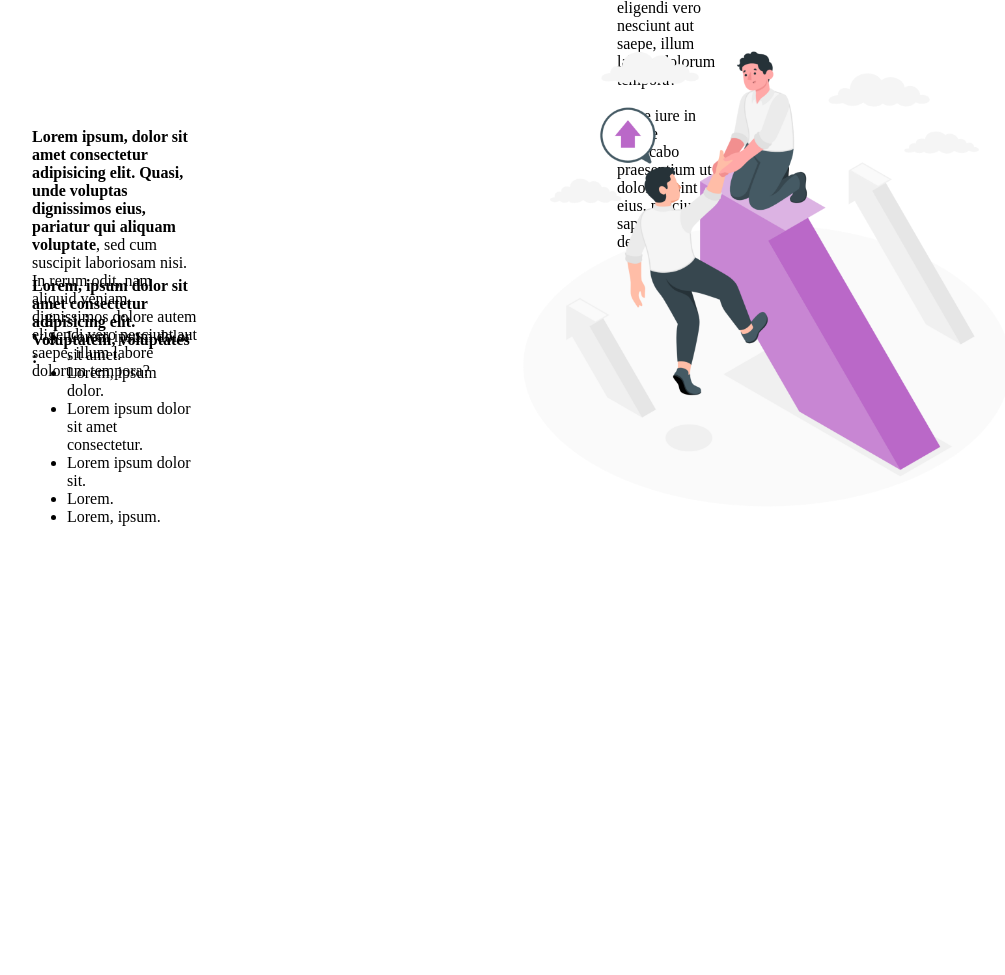
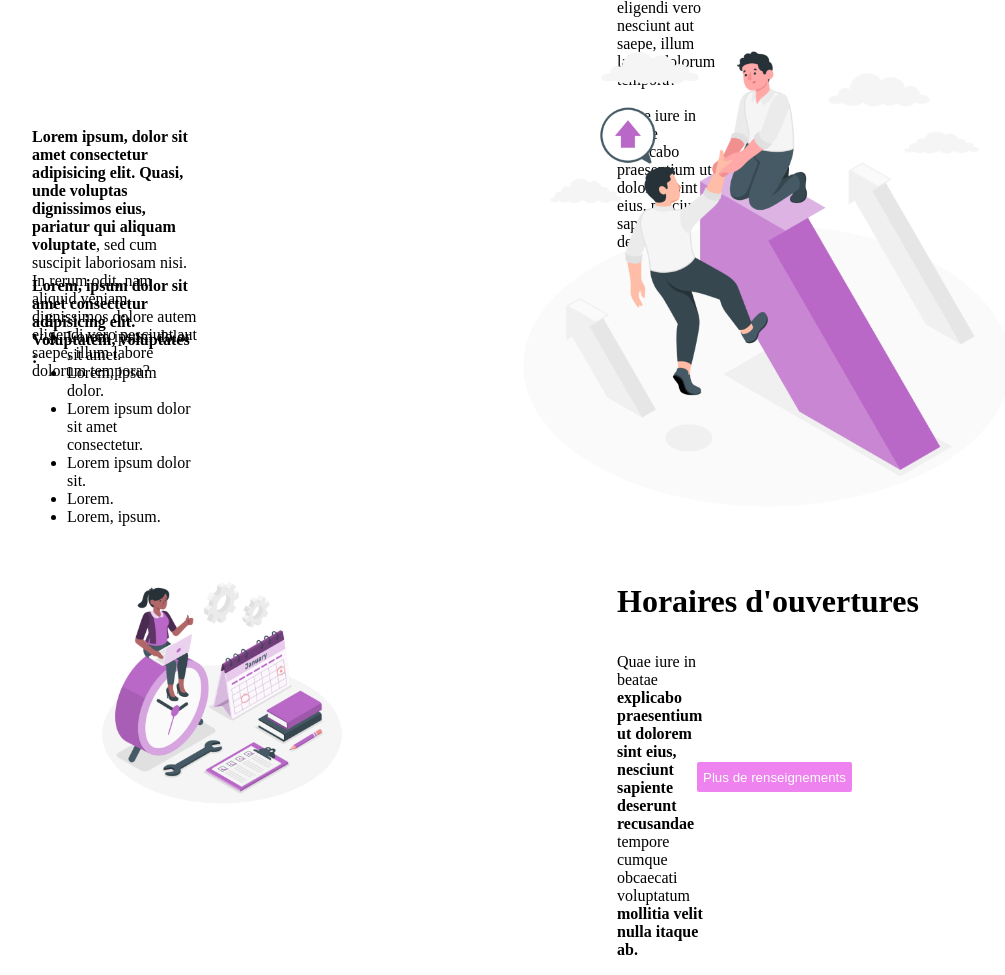
Before and after one commit to mohabrd/exo15_template_css, a plain HTML site: page index.html in a window 1280 px wide. Shown: the part 538-1513 px from the top of the page, without its empty margins (183-1188 px from the left). Before the commit the page ends 1080 px from the top, so only its background shows below. Drawn offline with Linux system fonts and the light colour scheme.

Commit message:
partie 3 fini titre, texte, img, button

```diff
--- a/index.html
+++ b/index.html
@@ -74,6 +74,27 @@
 
     <footer>
 
+        <div class="partie3">
+            <div class="img3">
+                <img src="./public/img/Time-management-amico-768x768.png" alt="" height="250px">
+            </div>
+
+
+            <div class="titre3">
+                <h1>Horaires d'ouvertures</h1>
+            </div>
+
+            <div class="text3">
+                <p>Quae
+                    iure in beatae <b>explicabo praesentium ut dolorem sint eius, nesciunt sapiente deserunt
+                        recusandae</b>
+                    tempore cumque obcaecati voluptatum <b>mollitia velit nulla itaque ab.</b></p>
+            </div>
+
+            <div class="btn"><button class="btncouleur">Plus de renseignements</button></div>
+
+        </div>
+
 
 
     </footer>
--- a/public/css/style.css
+++ b/public/css/style.css
@@ -83,3 +83,50 @@
     margin: 0;
     padding: 0;
 }
+
+.partie3 {
+    display: flex;
+    justify-content: center;
+    align-items: center;
+}
+
+.img3 {
+    display: flex;
+    position: absolute;
+    left: 280px;
+    top: 1100px;
+
+}
+
+.titre3 {
+    display: flex;
+    position: absolute;
+    left: 800px;
+    top: 1100px;
+
+}
+
+.text3 {
+    display: flex;
+    position: absolute;
+    left: 800px;
+    top: 1175px;
+
+    margin-right: 380px;
+}
+
+.btn {
+    display: flex;
+    position: absolute;
+    left: 880px;
+    top: 1300px;
+}
+
+.btncouleur {
+    color: white;
+    background-color: violet;
+    border: 0;
+    height: 30px;
+    border-radius: 2px;
+
+}
```
